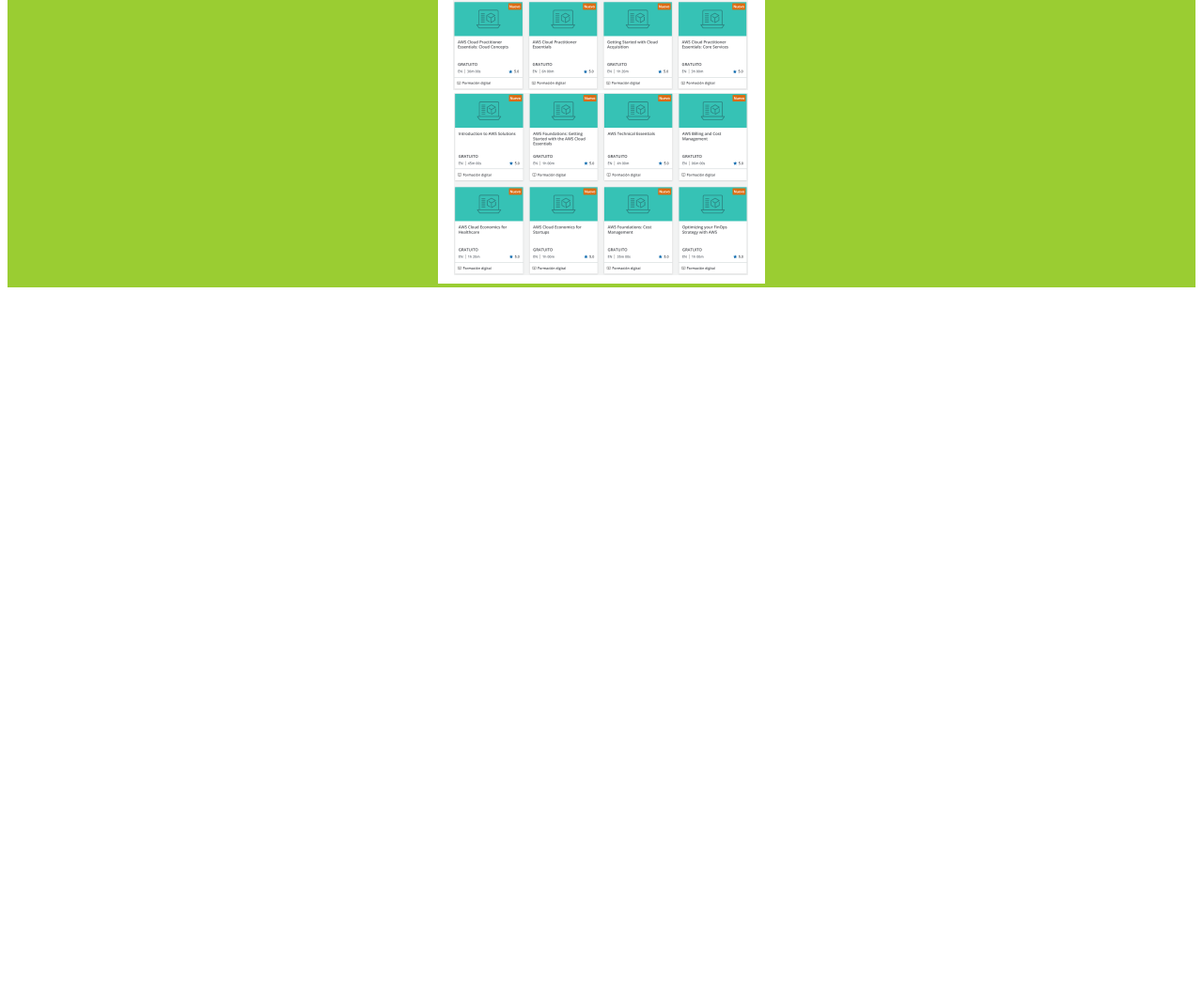
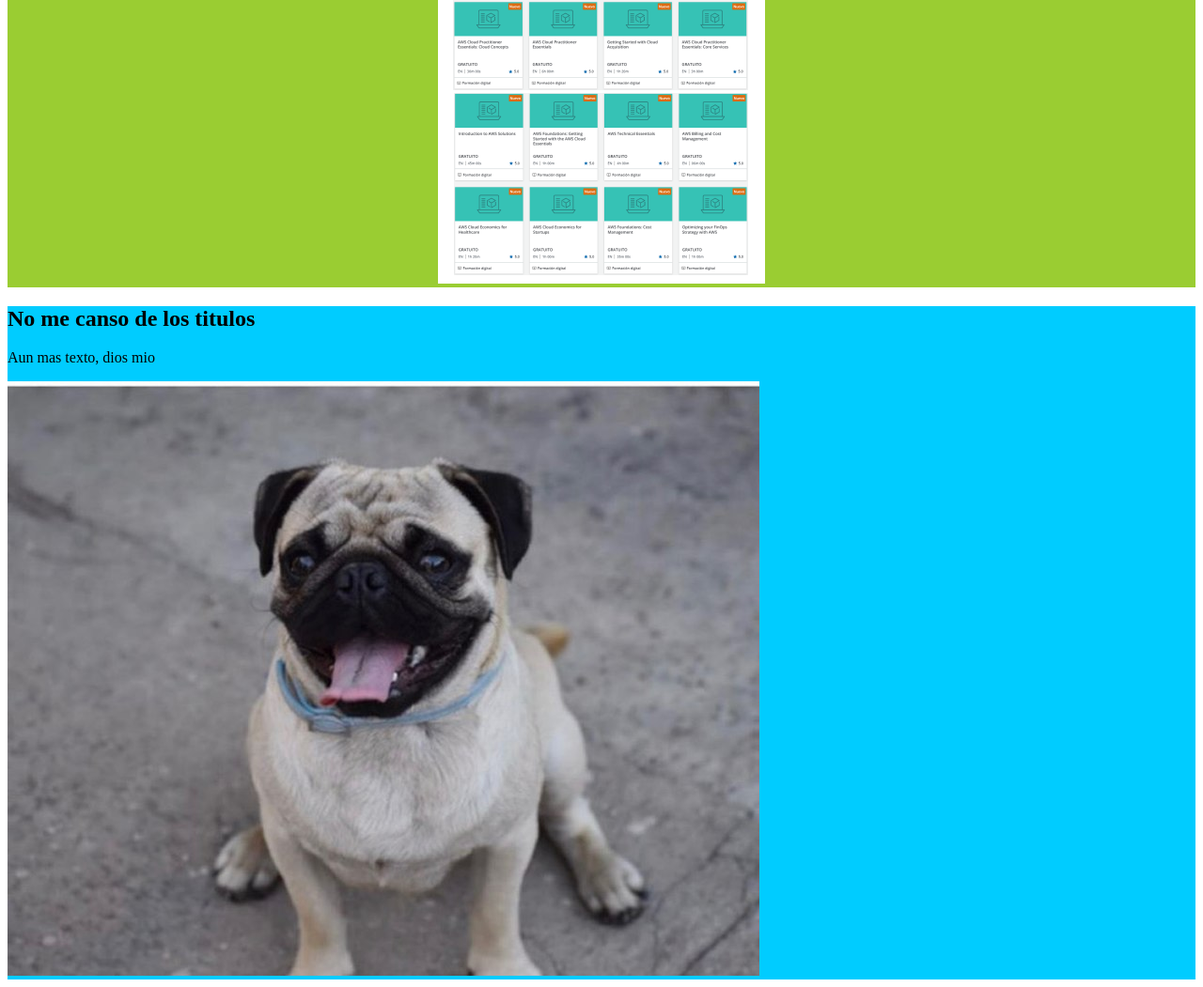
Before and after one commit to MiguelDrake/gato, a plain HTML site: page index.html in a window 1280 px wide. Shown: the part 800-1851 px from the top of the page at 94% size. Before the commit the page ends 1114 px from the top, so only its background shows below. Drawn offline with nearby package versions, Linux system fonts and the light colour scheme.

Commit message:
Se agrego la foto de un pug

```diff
--- a/index.html
+++ b/index.html
@@ -31,6 +31,11 @@
         <p>Mucho mucho pero mucho texto</p>
         <img src="aws.png" alt="">
     </div>
+    <div class="pug">
+        <h2>No me canso de los titulos</h2>
+        <p>Aun mas texto, dios mio</p>
+        <img src="pug.jpg" alt="">
+    </div>
     <script src="control.js"></script>
 </body>
 </html>
--- a/styles.css
+++ b/styles.css
@@ -29,3 +29,7 @@
     background-color: yellowgreen;
     text-align: center;
 }
+
+.pug{
+    background-color: rgb(0, 204, 255);
+}
```
Also changed, not shown: pug.jpg (added).
